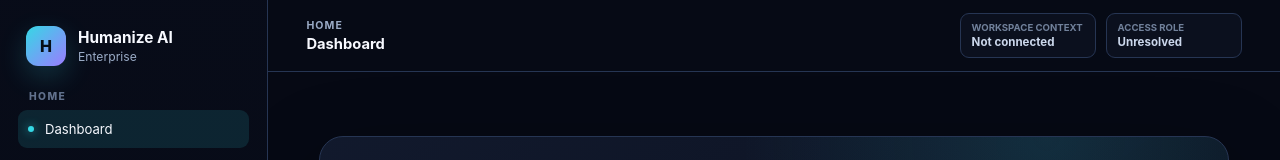
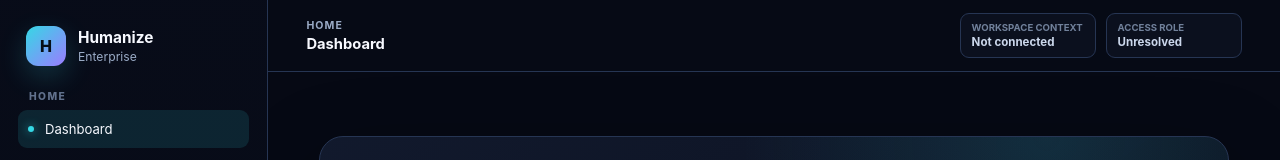
Before and after one commit to S3curethecloud/humanize-ai-studio, a React (Vite) app in the folder apps/web/: page /#/dashboard in a window 1280 px wide. Shown: the top 160 px of the page. Built offline with nearby package versions, Linux system fonts and the light colour scheme.

Commit message:
chore: align Humanize enterprise branding

```diff
--- a/apps/web/index.html
+++ b/apps/web/index.html
@@ -10,7 +10,7 @@
       name="description"
       content="Voice-aware, meaning-preserving AI text rewriting."
     />
-    <title>Humanize AI Studio</title>
+    <title>Humanize Studio</title>
   </head>
   <body>
     <div id="root"></div>
--- a/apps/web/src/App.tsx
+++ b/apps/web/src/App.tsx
@@ -82,7 +82,7 @@ export default function App() {
 
   useEffect(() => {
     document.title =
-      `${metadata.label} | Humanize AI Enterprise`;
+      `${metadata.label} | Humanize Enterprise`;
   }, [metadata.label]);
 
   return (
--- a/apps/web/src/layout/EnterpriseShell.tsx
+++ b/apps/web/src/layout/EnterpriseShell.tsx
@@ -94,7 +94,7 @@ export function EnterpriseShell({
           </span>
 
           <div className="enterprise-brand__copy">
-            <strong>Humanize AI</strong>
+            <strong>Humanize</strong>
             <span>Enterprise</span>
           </div>
         </div>
```
